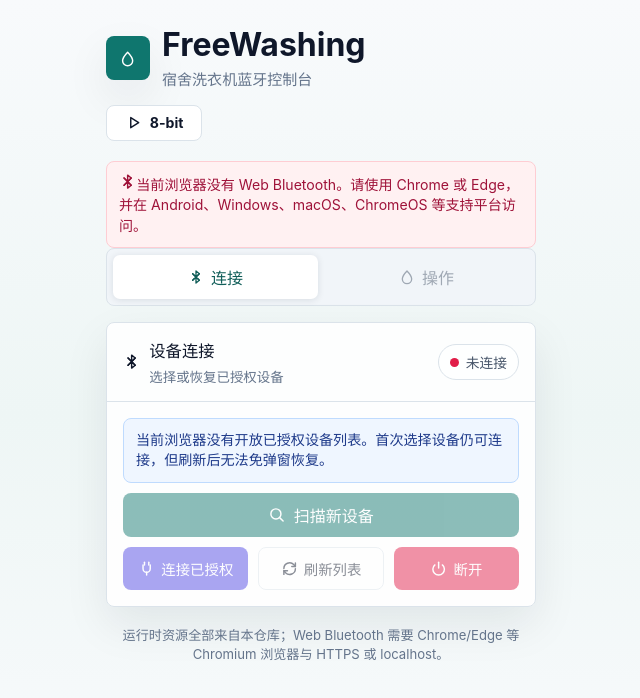
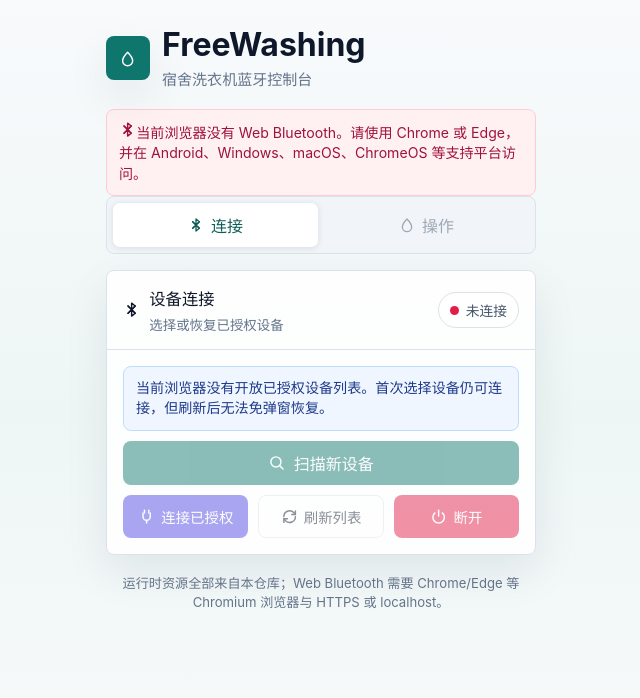
Before and after one commit to stack-all/FreeWashing, a React (Vite) app in the folder webui/: page / in a window 1280 px wide. Shown: the top 698 px of the page, without its empty margins (319-959 px from the left). Built offline with nearby package versions, Linux system fonts and the light colour scheme.

Commit message:
Keep background music playing

```diff
--- a/webui/src/App.tsx
+++ b/webui/src/App.tsx
@@ -523,10 +523,8 @@
               <p>宿舍洗衣机蓝牙控制台</p>
             </div>
           </div>
-          <div className="top-actions" aria-label="页面辅助控制">
-            <ModuleLoopToggle />
-          </div>
         </header>
+        <ModuleLoopToggle />
 
         <EnvironmentNotice
           bluetoothSupported={bluetoothClient.isSupported}
--- a/webui/src/components/ModuleLoopToggle.tsx
+++ b/webui/src/components/ModuleLoopToggle.tsx
@@ -1,59 +1,58 @@
-import { useRef, useState } from "react";
-import { Icon } from "../ui/Icon";
+import { useCallback, useEffect, useRef } from "react";
 
 const AUDIO_BASE = `${import.meta.env.BASE_URL}audio/freewashing_8bit_loop`;
 
 export function ModuleLoopToggle() {
   const audioRef = useRef<HTMLAudioElement | null>(null);
-  const [isPlaying, setIsPlaying] = useState(false);
-  const [isUnavailable, setIsUnavailable] = useState(false);
 
-  async function togglePlayback(): Promise<void> {
+  const playLoop = useCallback(async () => {
     const audio = audioRef.current;
-    if (!audio || isUnavailable) {
+    if (!audio) {
       return;
     }
 
-    if (isPlaying) {
-      audio.pause();
-      setIsPlaying(false);
-      return;
+    audio.volume = 0.36;
+    audio.muted = false;
+    try {
+      await audio.play();
+    } catch {
+      // 浏览器可能会拦截带声音的自动播放，后续用户首次交互时会再次触发。
     }
+  }, []);
 
-    try {
-      audio.volume = 0.36;
-      await audio.play();
-      setIsPlaying(true);
-    } catch {
-      setIsUnavailable(true);
-      setIsPlaying(false);
-    }
-  }
+  useEffect(() => {
+    void playLoop();
+
+    const resumePlayback = () => void playLoop();
+    const resumeWhenVisible = () => {
+      if (!document.hidden) {
+        void playLoop();
+      }
+    };
+
+    window.addEventListener("pointerdown", resumePlayback, { passive: true });
+    window.addEventListener("touchstart", resumePlayback, { passive: true });
+    window.addEventListener("click", resumePlayback, { passive: true });
+    window.addEventListener("keydown", resumePlayback);
+    document.addEventListener("visibilitychange", resumeWhenVisible);
+
+    return () => {
+      window.removeEventListener("pointerdown", resumePlayback);
+      window.removeEventListener("touchstart", resumePlayback);
+      window.removeEventListener("click", resumePlayback);
+      window.removeEventListener("keydown", resumePlayback);
+      document.removeEventListener("visibilitychange", resumeWhenVisible);
+    };
+  }, [playLoop]);
+
+  const resumeAfterPause = () => {
+    window.setTimeout(() => void playLoop(), 250);
+  };
 
   return (
-    <div className="module-loop">
-      <button
-        className={`button ghost compact module-loop-button ${isPlaying ? "active" : ""}`}
-        type="button"
-        aria-pressed={isPlaying}
-        disabled={isUnavailable}
-        title={isUnavailable ? "当前浏览器无法播放音频" : "播放或暂停 8-bit 循环音乐"}
-        onClick={() => void togglePlayback()}
-      >
-        <Icon name={isPlaying ? "pause" : "play"} />
-        <span>{isUnavailable ? "音频不可用" : "8-bit"}</span>
-      </button>
-      <audio
-        ref={audioRef}
-        loop
-        preload="none"
-        onPause={() => setIsPlaying(false)}
-        onPlay={() => setIsPlaying(true)}
-        onError={() => setIsUnavailable(true)}
-      >
-        <source src={`${AUDIO_BASE}.ogg`} type="audio/ogg" />
-        <source src={`${AUDIO_BASE}.mod`} type="audio/x-mod" />
-      </audio>
-    </div>
+    <audio ref={audioRef} autoPlay hidden loop preload="auto" onCanPlay={() => void playLoop()} onPause={resumeAfterPause}>
+      <source src={`${AUDIO_BASE}.ogg`} type="audio/ogg" />
+      <source src={`${AUDIO_BASE}.mod`} type="audio/x-mod" />
+    </audio>
   );
 }
--- a/webui/src/styles.css
+++ b/webui/src/styles.css
@@ -95,30 +95,6 @@
   margin: 6px 0 0;
   color: var(--text-muted);
   font-size: 0.94rem;
-}
-
-.top-actions {
-  display: flex;
-  flex-wrap: wrap;
-  justify-content: flex-start;
-  gap: 8px;
-}
-
-.module-loop {
-  display: flex;
-  align-items: center;
-}
-
-.module-loop-button {
-  width: auto;
-  min-width: 96px;
-  border-color: var(--line-strong);
-}
-
-.module-loop-button.active {
-  border-color: rgba(15, 118, 110, 0.36);
-  background: var(--primary-soft);
-  color: var(--primary-strong);
 }
 
 .app-tabs {
@@ -789,10 +765,6 @@
     flex-direction: column;
   }
 
-  .top-actions {
-    justify-content: flex-start;
-  }
-
   .layout {
     grid-template-columns: 1fr;
   }
@@ -809,13 +781,8 @@
     grid-template-columns: 1fr;
   }
 
-  .top-actions .badge,
   .button {
     width: 100%;
-  }
-
-  .top-actions .module-loop-button {
-    width: auto;
   }
 
   .tab-strip {
```
